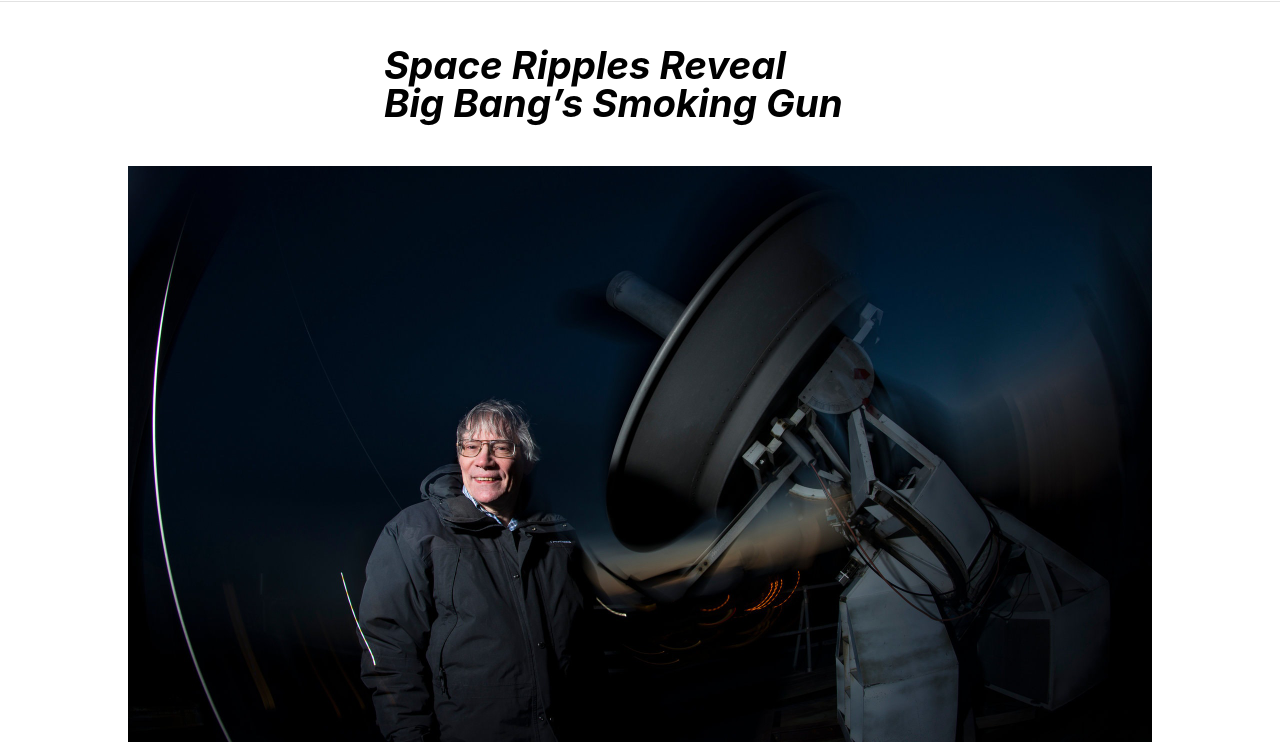
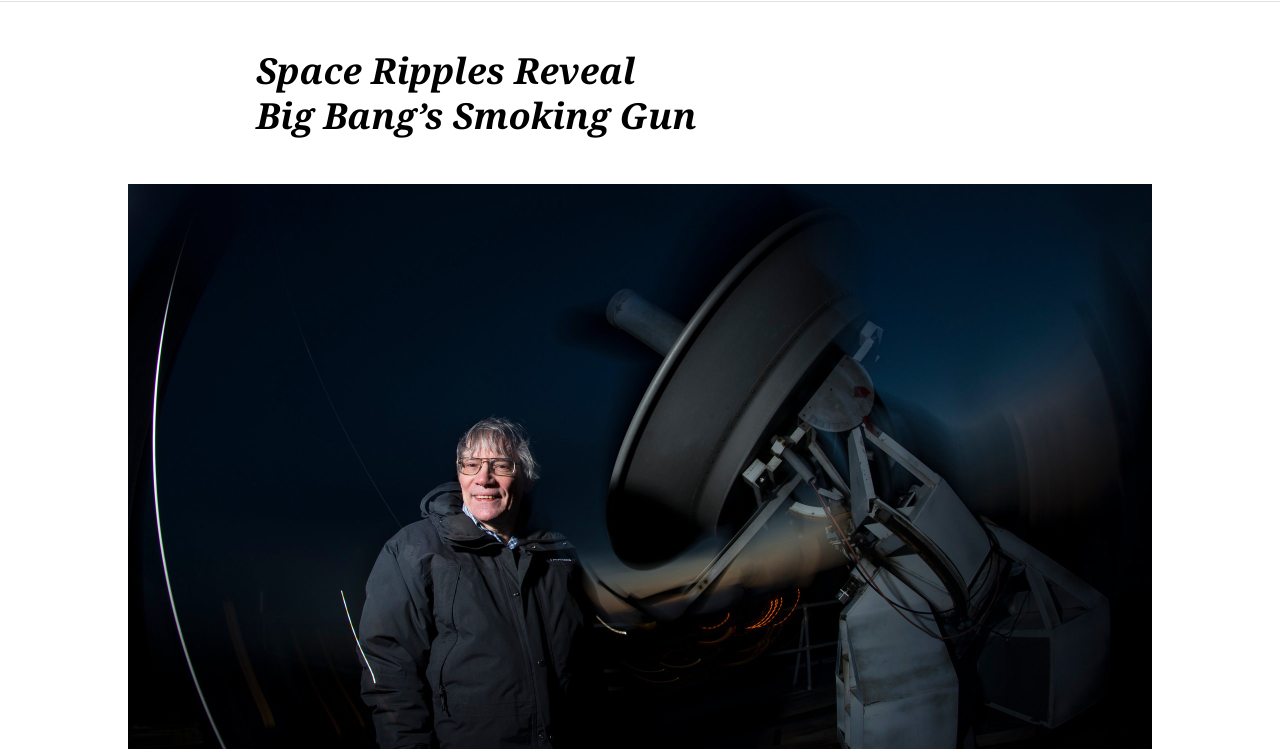
Before and after one commit to fedgut/TNYT-project, a website: page index.html in a window 1280 px wide. Shown: the part 40-789 px from the top of the page. Drawn offline with nearby package versions, Linux system fonts and the light colour scheme.

Commit message:
article title fix

```diff
--- a/css/style.css
+++ b/css/style.css
@@ -189,22 +189,11 @@ nav .right button {
 }
 
 header .artcle-title {
-  font-family:
-    -apple-system,
-    BlinkMacSystemFont,
-    "Segoe UI",
-    Roboto,
-    Oxygen,
-    Ubuntu,
-    Cantarell,
-    "Open Sans",
-    "Helvetica Neue",
-    sans-serif;
-  font-size: 2.4rem;
+  font: 2.25rem/1.25 Georgia, "Times New Roman", Times, serif;
   font-weight: bold;
   text-align: left;
   font-style: italic;
-  margin: 2.7rem 30%;
+  margin: 2.85rem 20%;
 }
 
 header .telescope-image {
```
